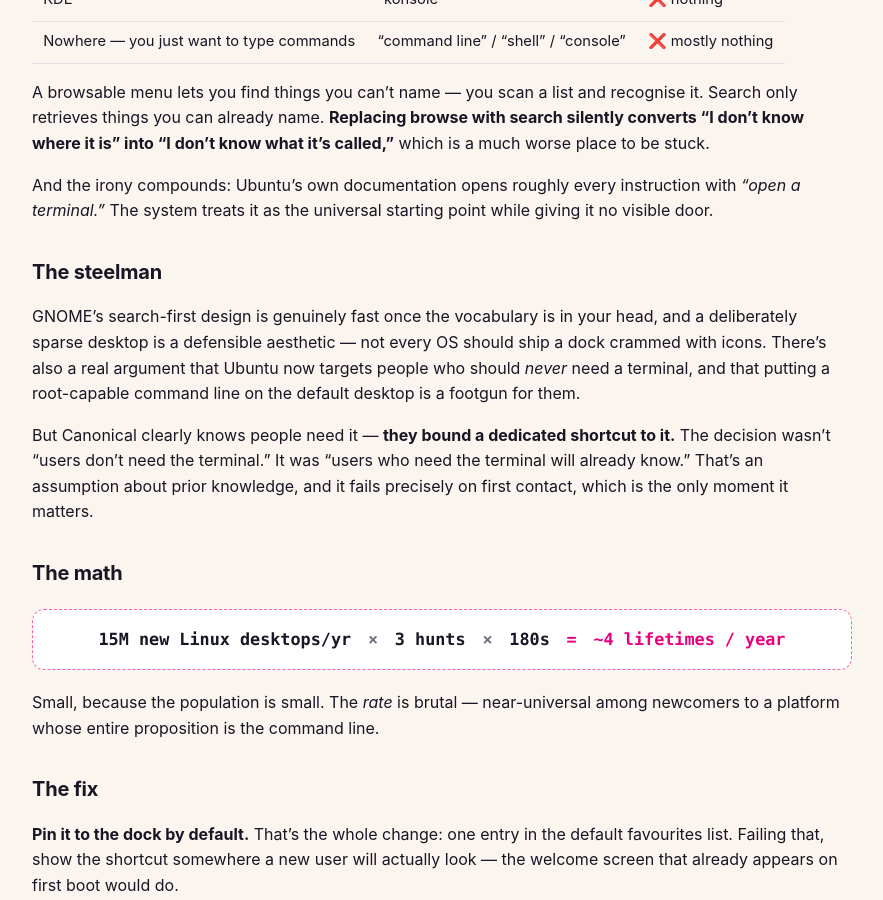
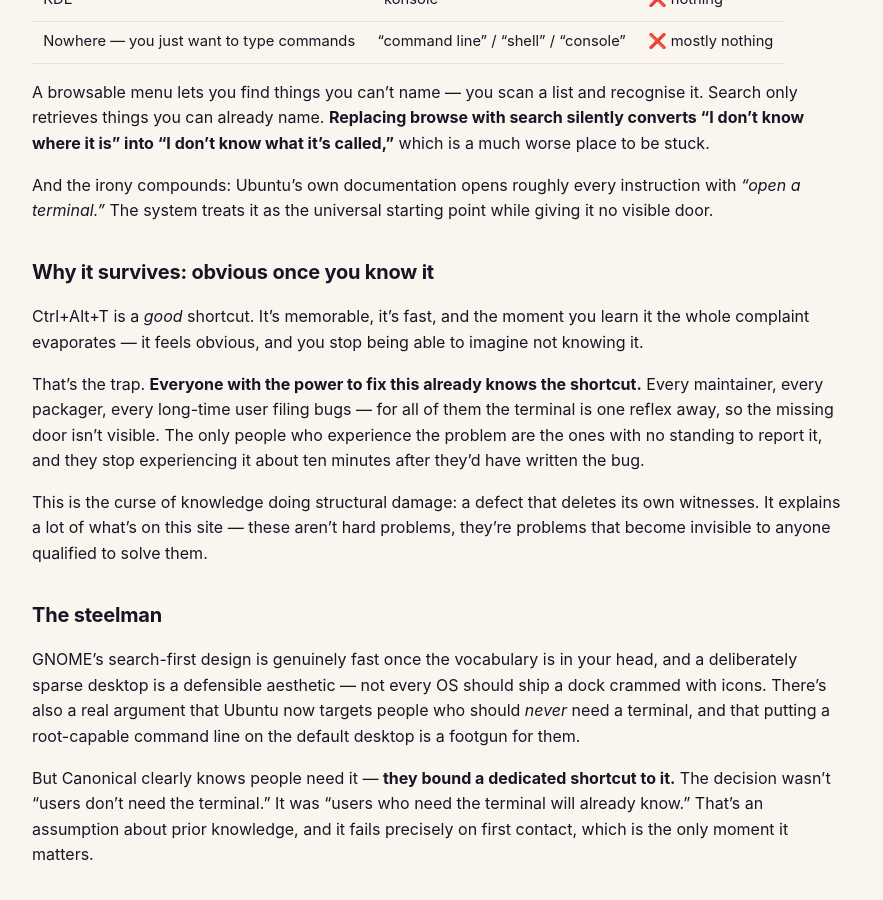
Before and after one commit to PlanetaryCouncil/ux, a Jekyll site: the page built from _cases/020-terminal-not-discoverable.md, in a window 1280 px wide and 900 px high, scrolled down 1782 px. Shown: the whole window, without its empty margins (198-1081 px from the left). Built offline with Jekyll 4.4.1, drawn with Linux system fonts in a browser that asks for light colours.

Commit message:
Case 020: name the curse of knowledge as the survival mechanism
"Obvious once you know it" is why this bug persists: everyone able to pin
Terminal to the dock already knows Ctrl+Alt+T, so the missing affordance is
invisible precisely to the people who could add it. A defect that deletes its
own witnesses — newcomers stop being newcomers ten minutes before they'd have
filed the bug.

Co-Authored-By: Claude Opus 4.8 <noreply@anthropic.com>

```diff
--- a/_cases/020-terminal-not-discoverable.md
+++ b/_cases/020-terminal-not-discoverable.md
@@ -66,6 +66,20 @@ where it is" into "I don't know what it's called,"** which is a much worse place
 And the irony compounds: Ubuntu's own documentation opens roughly every instruction with *"open a
 terminal."* The system treats it as the universal starting point while giving it no visible door.
 
+## Why it survives: obvious once you know it
+
+Ctrl+Alt+T is a *good* shortcut. It's memorable, it's fast, and the moment you learn it the whole
+complaint evaporates — it feels obvious, and you stop being able to imagine not knowing it.
+
+That's the trap. **Everyone with the power to fix this already knows the shortcut.** Every maintainer,
+every packager, every long-time user filing bugs — for all of them the terminal is one reflex away, so
+the missing door isn't visible. The only people who experience the problem are the ones with no standing
+to report it, and they stop experiencing it about ten minutes after they'd have written the bug.
+
+This is the curse of knowledge doing structural damage: a defect that deletes its own witnesses. It
+explains a lot of what's on this site — these aren't hard problems, they're problems that become
+invisible to anyone qualified to solve them.
+
 ## The steelman
 
 GNOME's search-first design is genuinely fast once the vocabulary is in your head, and a deliberately
```
